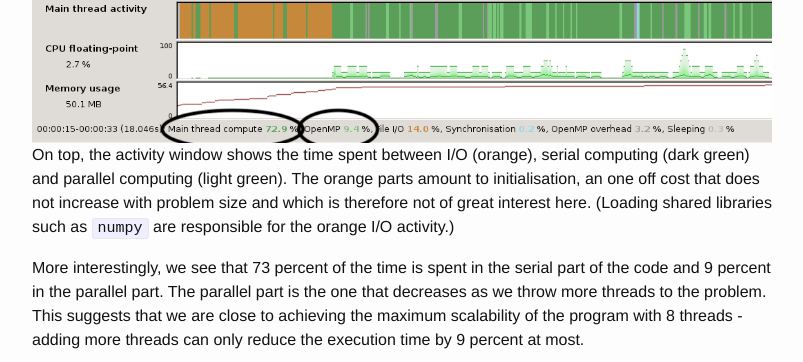
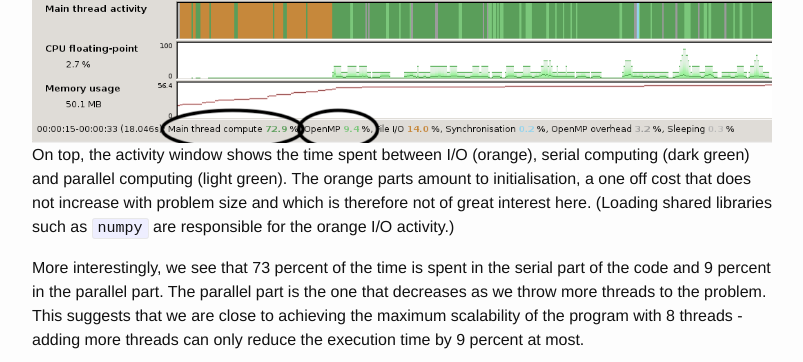
Before and after one commit to nesi/perf-training, a Jekyll site: the page built from _lessons/python-scatter/01c-profiling-openmp-map.md, in a window 1280 px wide and 900 px high, scrolled down 1661 px. Shown: the part 114-476 px from the top of the window, without its empty margins (238-1041 px from the left). Built offline with Jekyll 4.4.1, drawn with Linux system fonts in a browser that asks for light colours.

Commit message:
Change to openmp dir instead of mpi

````diff
--- a/_lessons/python-scatter/01c-profiling-openmp-map.md
+++ b/_lessons/python-scatter/01c-profiling-openmp-map.md
@@ -15,7 +15,7 @@
 
 ## Code example
 
-We'll use the *scatter.py* code in directory `mpi` of the *solutions* branch. Start by
+We'll use the *scatter.py* code in directory `openmp` of the *solutions* branch. Start by
 
 ```
 git fetch --all
@@ -53,7 +53,7 @@
 Below is an example of a profiling data obtained by running `python scatter.py -nx 256 -ny 256` and using 8 OpenMP threads.
 
 [![top-window-map-8t-trace](images/map_8t_trace.png)](images/map_8t_trace.png)
-On top, the activity window shows the time spent between I/O (orange), serial computing (dark green) and parallel computing (light green). The orange parts amount to initialisation, an one off cost that does not increase with problem size and which is therefore not of great interest here. (Loading shared libraries such as `numpy` are responsible for the orange I/O activity.)
+On top, the activity window shows the time spent between I/O (orange), serial computing (dark green) and parallel computing (light green). The orange parts amount to initialisation, a one off cost that does not increase with problem size and which is therefore not of great interest here. (Loading shared libraries such as `numpy` are responsible for the orange I/O activity.)
 
 More interestingly, we see that 73 percent of the time is spent in the serial part of the code and 9 percent in the parallel part. The parallel part is the one that decreases as we throw more threads to the problem. This suggests that we are close to achieving the maximum scalability of the program with 8 threads - adding more threads can only reduce the execution time by 9 percent at most.
 
````
